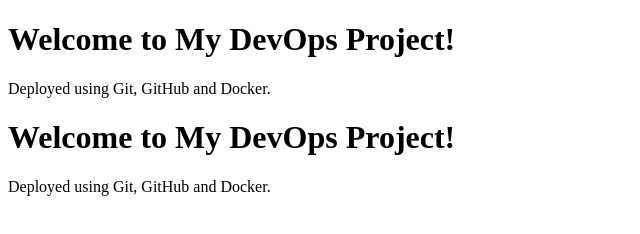
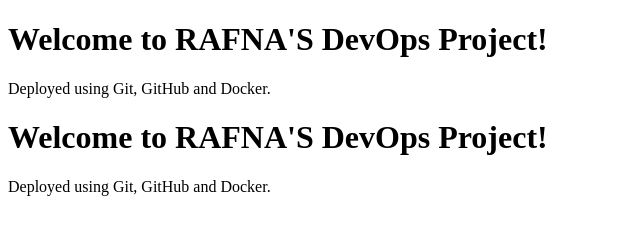
Before and after one commit to rafnamusthafa/devops-internship, a plain HTML site: page index.html in a window 1280 px wide. Shown: the whole page, without its empty margins (0-640 px from the left). Drawn offline with Linux system fonts and the light colour scheme.

Commit message:
Update application in feature branch

```diff
--- a/index.html
+++ b/index.html
@@ -4,7 +4,7 @@
     <title>DevOps Internship</title>
 </head>
 <body>
-    <h1>Welcome to My DevOps Project!</h1>
+    <h1>Welcome to RAFNA'S  DevOps Project!</h1>
     <p>Deployed using Git, GitHub and Docker.</p>
 </body>
 </html><!DOCTYPE html>
@@ -13,7 +13,7 @@
     <title>DevOps Internship</title>
 </head>
 <body>
-    <h1>Welcome to My DevOps Project!</h1>
+    <h1>Welcome to RAFNA'S  DevOps Project!</h1>
     <p>Deployed using Git, GitHub and Docker.</p>
 </body>
 </html>
```
